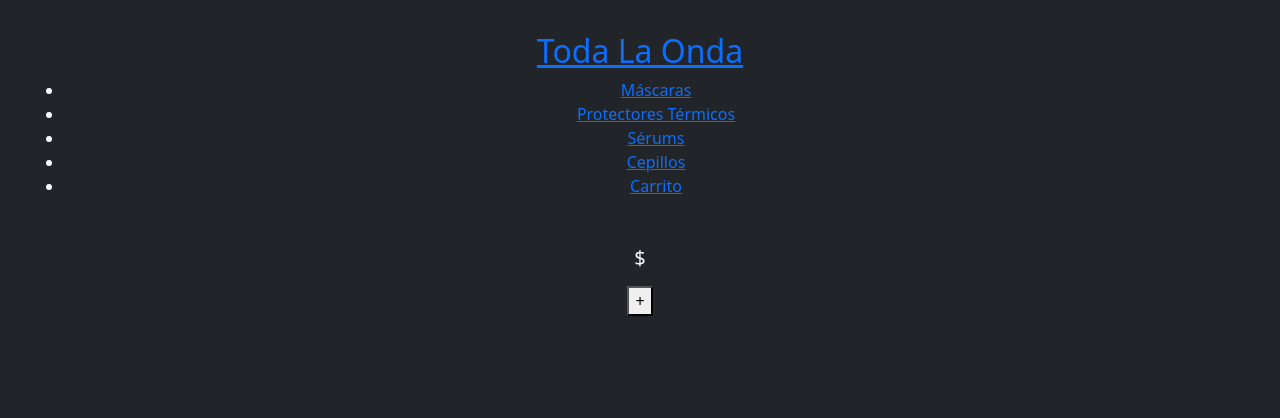
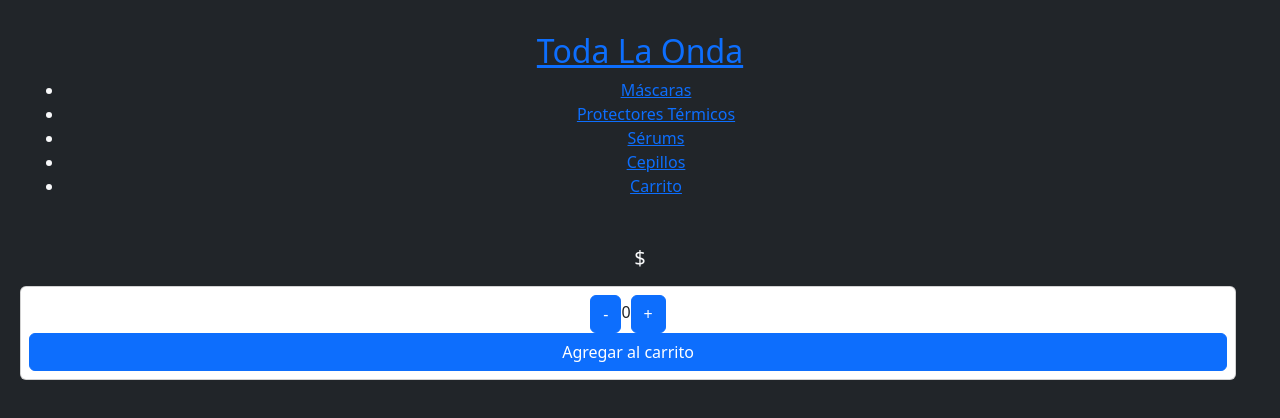
Before and after one commit to NehuenS/React-JS-81700, a React (Vite) app: page /producto/1 in a window 1280 px wide. Shown: the top 418 px of the page. Built offline with nearby package versions, Linux system fonts and the light colour scheme; no server answers; the database is empty.

Commit message:
Falta CSS pero funciona

```diff
--- a/package.json
+++ b/package.json
@@ -20,7 +20,7 @@
     "@types/react": "^19.2.5",
     "@types/react-dom": "^19.2.3",
     "@vitejs/plugin-react": "^5.1.1",
-    "eslint": "^10.0.2",
+    "eslint": "^9.39.1",
     "eslint-plugin-react-hooks": "^7.0.1",
     "eslint-plugin-react-refresh": "^0.4.24",
     "globals": "^16.5.0",
--- a/src/componentes/Boton.jsx
+++ b/src/componentes/Boton.jsx
@@ -1,6 +1,8 @@
 
 export default function Boton(props) {
-    return (
-        <button className={props.clases} onClick={props.clickHandler}>{props.etiqueta}</button>
-    )
+  return (
+    <button className={props.clases ?? ""} onClick={props.clickHandler ?? ""}>
+      {props.etiqueta ?? ""}
+    </button>
+  )
 }
--- a/src/componentes/Carrito.jsx
+++ b/src/componentes/Carrito.jsx
@@ -3,7 +3,7 @@ import CarritoContexto from "../contexto/CarritoContexto"
 import { createOrdenDeCompra } from "../datos/firestore"
 
 export default function Carrito() {
-  const { carrito } = useContext(CarritoContexto);
+  const { carrito, totalCarrito, vaciarCarrito } = useContext(CarritoContexto);
   const [formData, setFormData] = useState({
     comprador: "",
     telefono: "",
@@ -18,6 +18,7 @@ export default function Carrito() {
       fecha: new Date()
     }
     createOrdenDeCompra(ordenDeCompra);
+    reinicializar();
   }
 
   function enviarForm(e) {
@@ -37,6 +38,7 @@ export default function Carrito() {
       telefono: "",
       email: ""
     });
+    vaciarCarrito();
   }
 
   return (
@@ -48,12 +50,12 @@ export default function Carrito() {
         carrito.lenth === 0
           ? (<h3>El carrito esta vacio</h3>)
           : (
-            Object.keys(carrito).forEach( producto =>
+            carrito.map(producto =>
             (<div key={producto.id}>
-              <h3>{producto.titulo}</h3>
-              <p>Precio unitario: {producto.precio}</p>
-              <p>Cantidad: {producto.cantidad}</p>
-              <p>Subtotal: {producto.precio * producto.cantidad}</p>
+              <h4>{producto.nombre}</h4>
+              <span>Precio unitario: {producto.precio}</span>
+              <span>Cantidad: {producto.cantidad}</span>
+              <span>Subtotal: {producto.precio * producto.cantidad}</span>
             </div>)
             )
           )
--- /dev/null
+++ b/src/componentes/Contador.jsx
@@ -0,0 +1,37 @@
+import Boton from "./Boton.jsx";
+import { useState } from "react";
+
+export default function Contador(props) {
+  const [contador, setContador] = useState(0);
+  function mas() {
+    setContador(contador + 1);
+  }
+  function menos() {
+    setContador(contador - 1);
+  }
+  return (
+    <>
+      <div className="card row align-items-center w-100 p-2">
+        <div className='d-inline'>
+          <Boton clases="btn btn-primary"
+            clickHandler={() => menos()}
+            etiqueta="-"
+          />
+          {contador}
+          <Boton clases="btn btn-primary"
+            clickHandler={() => mas()}
+            etiqueta="+"
+          />
+        </div>
+        <Boton
+          clases="btn btn-primary w-100"
+          clickHandler={function () {
+            props.onAgregar(contador);
+            setContador(0);
+          }}
+          etiqueta="Agregar al carrito"
+        />
+      </div>
+    </>
+  )
+}
--- a/src/componentes/ProductoDetalle.jsx
+++ b/src/componentes/ProductoDetalle.jsx
@@ -1,13 +1,14 @@
 
 // import Producto from "./Producto.jsx"
 import { getProducto } from '../datos/firestore.js'
-import { useEffect, useState } from "react"
+import { useEffect, useState, useContext } from "react"
 import { useParams } from "react-router"
-import Boton from './Boton.jsx';
-import CarritoContextoProvider from '../contexto/CarritoContexto.jsx';
+import CarritoContexto from "../contexto/CarritoContexto"
+import Contador from "./Contador"
 
 
 export default function ProductoDetalle() {
+  const { agregarACarrito } = useContext(CarritoContexto);
 
   const [producto, setProducto] = useState([]);
 
@@ -23,7 +24,7 @@ export default function ProductoDetalle() {
       <h3>{producto.nombre}</h3>
       <h5>$ {producto.precio}</h5>
       <p>{producto.descripcion}</p>
-      <Boton etiqueta="+" clickHandler="agregarACarrito()" />
+      <Contador onAgregar={(c) => agregarACarrito(producto, c)} />
     </div>
   )
 }
--- a/src/contexto/CarritoContexto.jsx
+++ b/src/contexto/CarritoContexto.jsx
@@ -1,20 +1,23 @@
 import { createContext, useState } from "react";
 
-const CarritoContexto = createContext({ carrito: {} });
+const CarritoContexto = createContext({ carrito: [] });
 
 const CarritoContextoProvider = CarritoContexto.Provider;
 
 export function CarritoProvider({ children }) {
-  const [carrito, setCarrito] = useState({});
+  const [carrito, setCarrito] = useState([]);
 
   function agregarACarrito(producto, cantidad) {
     const nuevoCarrito = structuredClone(carrito);
-    nuevoCarrito[producto.id]= { ...producto, cantidad: cantidad }
-    //{id:{...producto, cantidad: ###}}
+    if (carrito.some(i => i.id === producto.id)) {
+      nuevoCarrito.find(i => i.id === producto.id).cantidad = cantidad;
+    } else {
+      nuevoCarrito.push({ ...producto, cantidad: cantidad });
+    }
     setCarrito(nuevoCarrito);
   }
 
-  function eliminarProducto (producto) {
+  function eliminarProducto(producto) {
     const nuevoCarrito = carrito.filter(i => i.id !== producto);
     setCarrito(nuevoCarrito);
   }
@@ -28,11 +31,11 @@ export function CarritoProvider({ children }) {
   }
 
   function vaciarCarrito() {
-    setCarrito({});
+    setCarrito([]);
   }
 
   return (
-    <CarritoContextoProvider value={{ carrito: carrito, agregarACarrito, eliminarProducto, productosEnCarrito, totalCarrito, vaciarCarrito}}>
+    <CarritoContextoProvider value={{ carrito: carrito, agregarACarrito, eliminarProducto, productosEnCarrito, totalCarrito, vaciarCarrito }}>
       {children}
     </CarritoContextoProvider>
   );
```
Also changed, not shown: src/componentes/Listing.jsx (deleted, +0 -26 lines), 1 other file (tests, documents, lock files or other folders).
